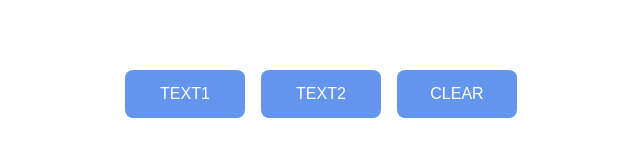
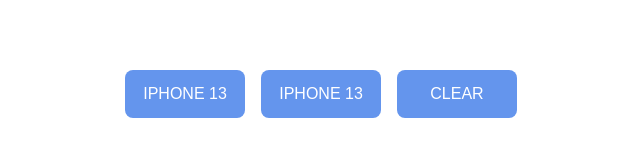
Before and after one commit to oleksii-sumy/html-css, a React app in the folder react/lesson6-conditional_rendering/task3-info_about_products/: page / in a window 1280 px wide. Shown: the part 306-462 px from the top of the page, without its empty margins (319-959 px from the left). Built offline with nearby package versions, Linux system fonts and the light colour scheme.

Commit message:
Add files via upload

```diff
--- a/react/lesson6-conditional_rendering/task3-info_about_products/src/Page.jsx
+++ b/react/lesson6-conditional_rendering/task3-info_about_products/src/Page.jsx
@@ -1,8 +1,8 @@
 import React, { Component } from 'react';
 import Info from './Info';
 
-const text1 = 'IPhone 13 - Price is 500$. Available in 2 colors';
-const text2 = 'Price is 650$. Not available';
+const text1 = 'Price is 500$. Available in 2 colors';
+const text2 = 'Price is 650$. Not available in 1 color';
 
 class Page extends Component {
   constructor(props) {
@@ -22,8 +22,8 @@ return (
   <div className="page">
     <Info info={this.state.info}/>
     <div className="actions">
-      <button className="btn" onClick={()=> this.setInfo(text1)}> text1</button>
-      <button className="btn" onClick={()=> this.setInfo(text2)}> text2</button>
+      <button className="btn" onClick={()=> this.setInfo(text1)}> IPhone 13</button>
+      <button className="btn" onClick={()=> this.setInfo(text2)}> IPhone 13</button>
       <button className="btn" onClick={()=> this.setInfo('')}> Clear</button>
     </div>
   </div>
```
